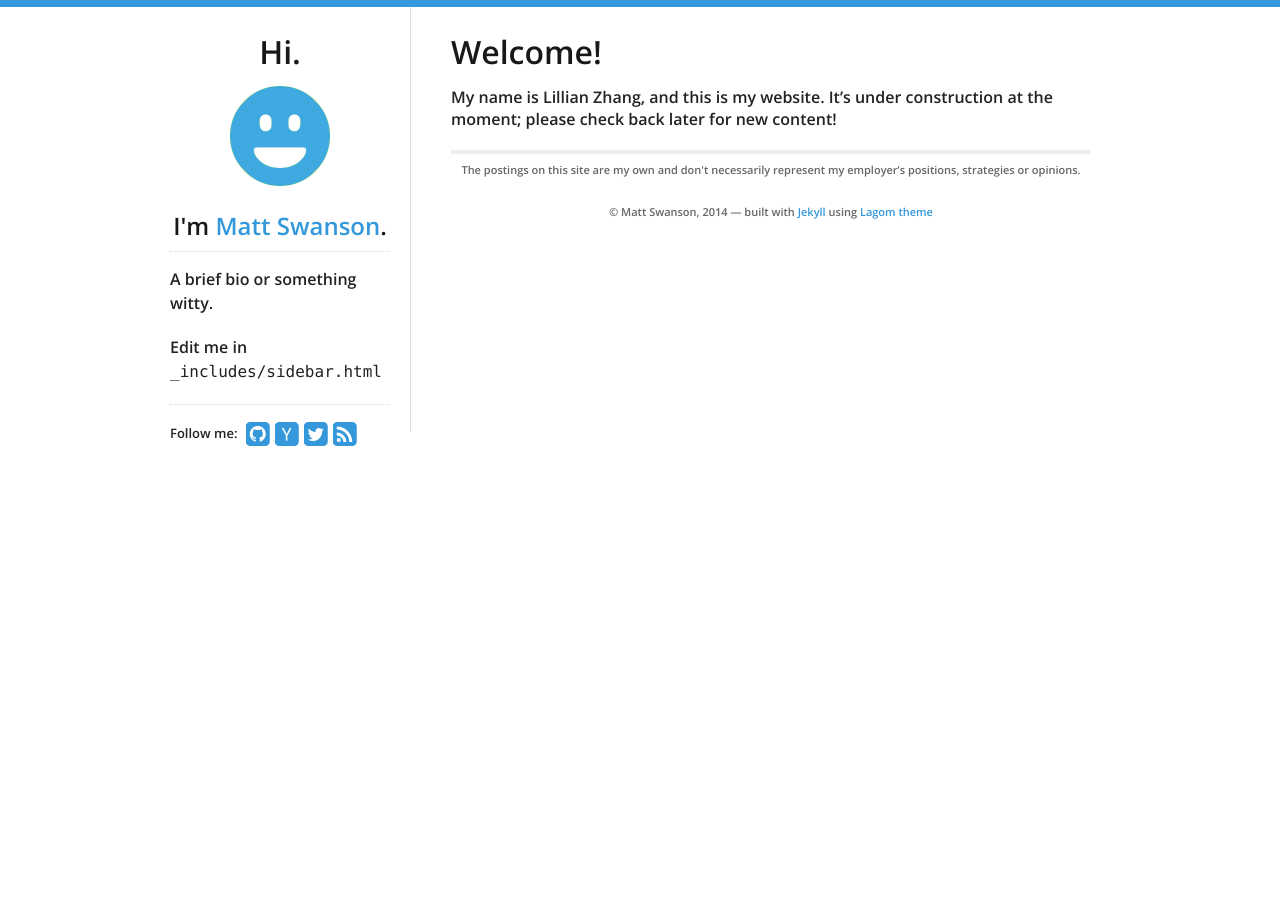
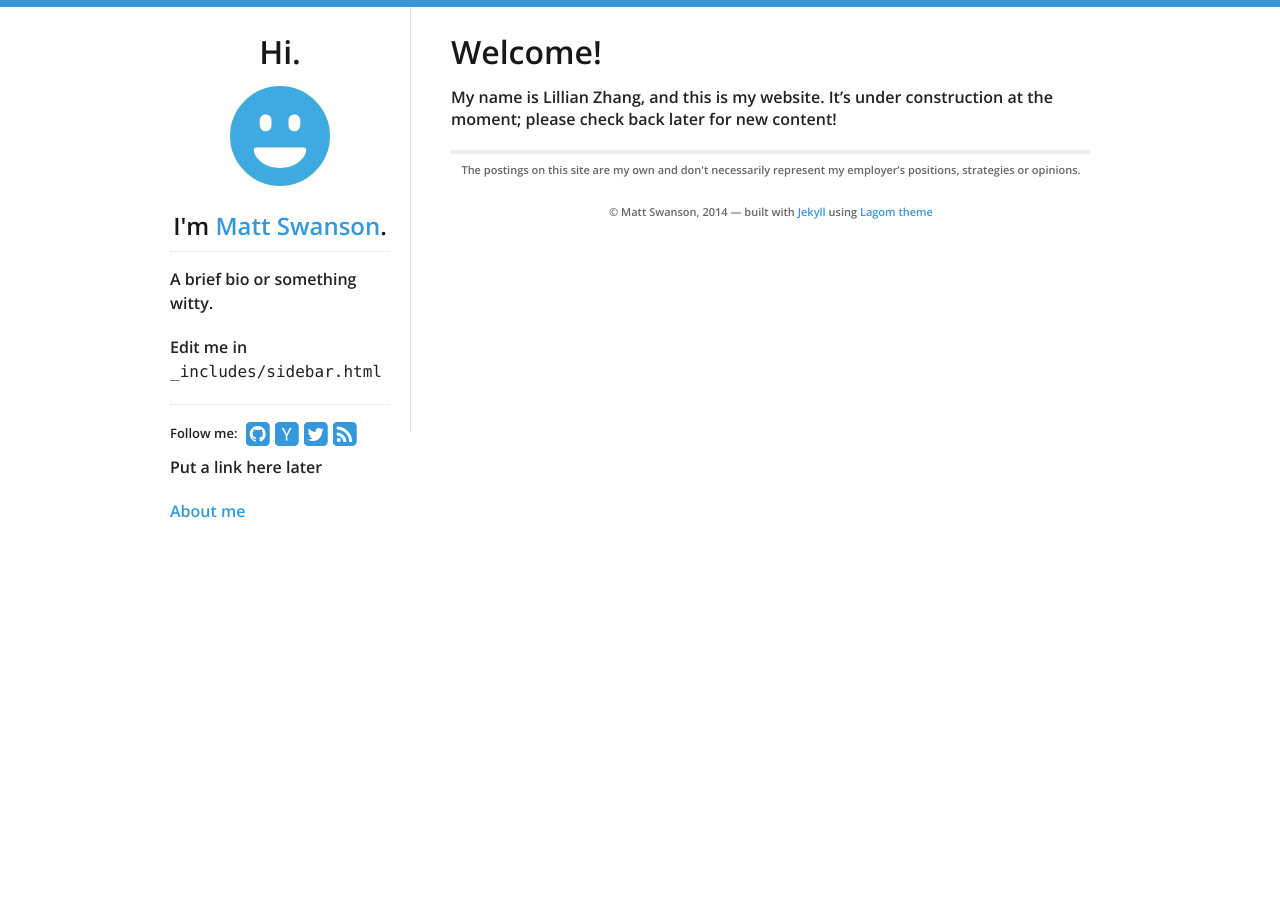
Before and after one commit to lillianzhang10/lillianzhang10.github.io-v1, a Jekyll site: the page built from index.md, in a window 1280 px wide. Built offline with Jekyll 4.4.1, drawn with Linux system fonts in a browser that asks for light colours; nearby versions of some CDN libraries; our own code applies the rules of GitHub Pages for plain Markdown files.

Commit message:
Edited the sidebar

```diff
--- a/_includes/sidebar.html
+++ b/_includes/sidebar.html
@@ -17,4 +17,10 @@
   <div id="social">
     {% include social.html %}
   </div>
+
+  <div id="link1">
+    <p> Put a link here later </p>
+    <p> <a href="about.md">About me</a> </p>
+  </div>
+
 </nav>
```
